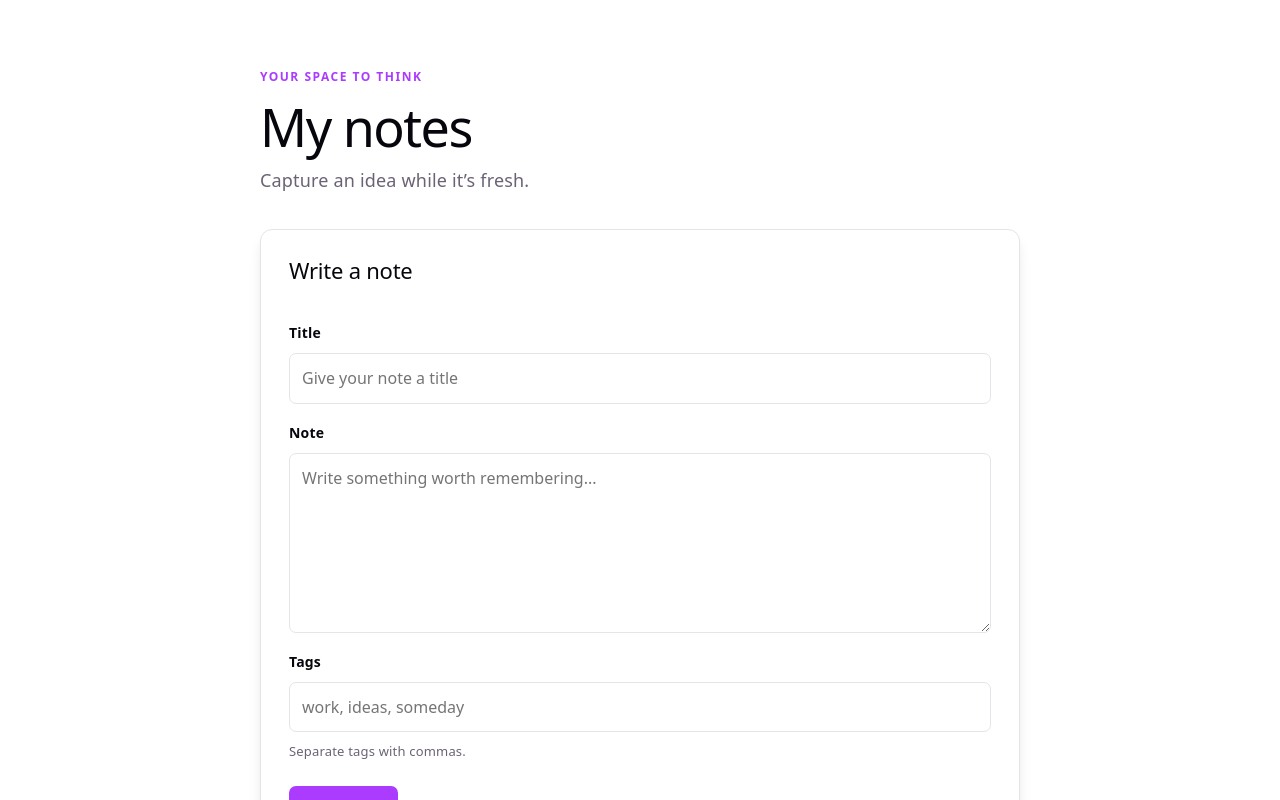
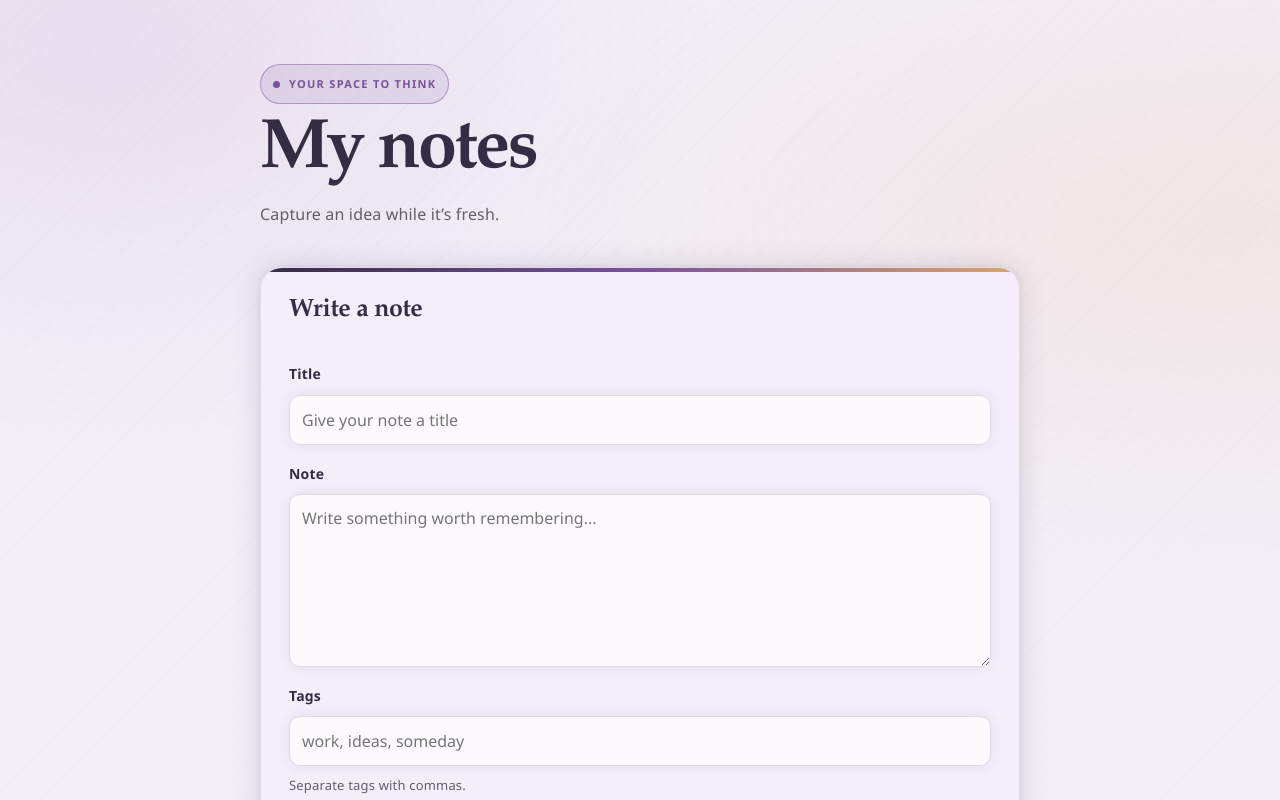
Before and after one commit to King-Godskid/my-notepad, a React (Vite) app: page / in a window 1280 px wide. Shown: the top 800 px of the page. Built offline with nearby package versions, Linux system fonts and the light colour scheme.

Commit message:
Update UI

```diff
--- a/src/App.css
+++ b/src/App.css
@@ -5,44 +5,90 @@
 }
 
 .page-header {
-  margin-bottom: 36px;
+  margin-bottom: 40px;
 }
 
 .eyebrow {
-  margin: 0 0 8px;
+  display: inline-flex;
+  align-items: center;
+  gap: 9px;
+  margin: 0 0 12px;
+  border: 1px solid var(--accent-border);
+  border-radius: 999px;
+  padding: 6px 12px;
+  background: var(--accent-bg);
   color: var(--accent);
-  font-size: 12px;
+  font-size: 11px;
   font-weight: 700;
-  letter-spacing: 1.5px;
+  letter-spacing: 1.3px;
+}
+
+.eyebrow::before {
+  width: 7px;
+  height: 7px;
+  border-radius: 50%;
+  background: currentColor;
+  content: '';
 }
 
 .page-header h1 {
   margin: 0;
-  font-size: clamp(36px, 7vw, 52px);
-  letter-spacing: -1.5px;
-  line-height: 1.1;
+  color: var(--text-h);
+  font-size: clamp(46px, 9vw, 70px);
+  font-weight: 700;
+  letter-spacing: -2.4px;
+  line-height: 1.04;
 }
 
 .page-description {
   margin-top: 12px;
+  font-size: 16px;
+  letter-spacing: 0.01em;
 }
 
 .note-composer,
 .note-card {
   border: 1px solid var(--border);
-  border-radius: 12px;
+  border-radius: 22px;
   background: var(--bg);
+  backdrop-filter: blur(12px);
 }
 
 .note-composer {
+  position: relative;
+  overflow: hidden;
   padding: clamp(18px, 4vw, 28px);
-  box-shadow: var(--shadow);
+  background: var(--composer-bg);
+  box-shadow:
+    0 0 30px rgba(58, 42, 75, 0.14),
+    0 0 8px rgba(58, 42, 75, 0.08);
+  transition:
+    transform 180ms ease,
+    border-color 180ms ease,
+    box-shadow 180ms ease;
+}
+
+.note-composer:hover {
+  transform: translateY(-3px);
+  border-color: var(--hover-border);
+  box-shadow: var(--hover-shadow);
+}
+
+.note-composer::before {
+  position: absolute;
+  top: 0;
+  right: 0;
+  left: 0;
+  height: 4px;
+  background: linear-gradient(90deg, var(--text-h), var(--accent), #d7a66f);
+  content: '';
 }
 
 .note-composer h2,
 .notes-list h2 {
   margin: 0;
-  font-size: 22px;
+  font-size: 25px;
+  letter-spacing: -0.4px;
 }
 
 .note-composer form {
@@ -64,23 +110,27 @@
   min-width: 0;
   box-sizing: border-box;
   border: 1px solid var(--border);
-  border-radius: 7px;
+  border-radius: 11px;
   padding: 11px 12px;
-  background: var(--bg);
+  background: var(--field-bg);
   color: var(--text-h);
   font: inherit;
   font-size: 16px;
+  box-shadow: 0 0 12px rgba(58, 42, 75, 0.09);
 }
 
 .note-composer textarea {
   min-height: 148px;
   resize: vertical;
+  font-family: var(--sans);
+  line-height: 1.55;
 }
 
 .note-composer input:focus,
 .note-composer textarea:focus {
   border-color: var(--accent);
   outline: 2px solid var(--accent-bg);
+  box-shadow: 0 0 16px var(--accent-bg);
 }
 
 .field-hint {
@@ -98,19 +148,21 @@
   align-self: flex-start;
   margin-top: 22px;
   border: 0;
-  border-radius: 7px;
+  border-radius: 12px;
   min-height: 44px;
   padding: 11px 18px;
-  background: var(--accent);
+  background: linear-gradient(135deg, var(--text-h), #286157);
   color: white;
   font: inherit;
   font-size: 15px;
   font-weight: 650;
   cursor: pointer;
+  box-shadow: 0 0 16px rgba(52, 45, 67, 0.2);
 }
 
 .note-composer button:hover {
-  filter: brightness(0.94);
+  filter: brightness(1.12);
+  transform: translateY(-1px);
 }
 
 .note-composer button:focus-visible {
@@ -143,17 +195,29 @@
   box-sizing: border-box;
   margin-bottom: 16px;
   border: 1px solid var(--border);
-  border-radius: 7px;
+  border-radius: 12px;
   padding: 11px 12px;
-  background: var(--bg);
+  background: var(--search-bg);
   color: var(--text-h);
   font: inherit;
   font-size: 16px;
+  box-shadow: 0 0 12px rgba(58, 42, 75, 0.09);
+  transition:
+    background-color 180ms ease,
+    border-color 180ms ease,
+    box-shadow 180ms ease;
+}
+
+.note-search:hover {
+  border-color: var(--hover-border);
+  background: var(--composer-bg);
+  box-shadow: var(--hover-shadow);
 }
 
 .note-search:focus {
   border-color: var(--accent);
   outline: 2px solid var(--accent-bg);
+  box-shadow: 0 0 16px var(--accent-bg);
 }
 
 .note-count {
@@ -174,6 +238,7 @@
   border-radius: 10px;
   padding: clamp(16px, 4vw, 22px);
   text-align: center;
+  box-shadow: 0 0 18px rgba(58, 42, 75, 0.08);
 }
 
 .notes-list > ul {
@@ -186,13 +251,27 @@
 
 .note-card {
   padding: clamp(16px, 4vw, 20px);
+  box-shadow: var(--shadow);
+  transition:
+    transform 180ms ease,
+    border-color 180ms ease,
+    box-shadow 180ms ease;
+}
+
+.note-card:hover {
+  transform: translateY(-2px);
+  border-color: var(--hover-border);
+  box-shadow: var(--hover-shadow);
 }
 
 .note-card h3 {
   min-width: 0;
   margin: 0;
   color: var(--text-h);
-  font-size: 18px;
+  font-family: var(--heading);
+  font-size: 21px;
+  font-weight: 600;
+  letter-spacing: -0.2px;
   overflow-wrap: anywhere;
 }
 
@@ -210,15 +289,16 @@
   min-height: 40px;
   padding: 6px 10px;
   background: var(--bg);
-  color: #b42318;
+  color: var(--danger);
   font: inherit;
   font-size: 13px;
   font-weight: 650;
   cursor: pointer;
+  box-shadow: 0 0 10px rgba(58, 42, 75, 0.08);
 }
 
 .delete-note-button:hover {
-  background: rgba(180, 35, 24, 0.08);
+  background: var(--accent-bg);
 }
 
 .delete-note-button:focus-visible {
@@ -230,6 +310,7 @@
   min-width: 0;
   margin-top: 10px;
   overflow-wrap: anywhere;
+  line-height: 1.7;
 }
 
 .markdown-content > :first-child {
@@ -251,6 +332,7 @@
   font-size: 1.15em;
   font-weight: 650;
   letter-spacing: normal;
+  font-family: var(--heading);
 }
 
 .markdown-content p,
@@ -305,6 +387,20 @@
   font-weight: 650;
 }
 
+@media (prefers-reduced-motion: reduce) {
+  .note-card,
+  .note-composer,
+  .note-search {
+    transition: none;
+  }
+
+  .note-card:hover,
+  .note-composer:hover,
+  .note-composer button:hover {
+    transform: none;
+  }
+}
+
 @media (max-width: 520px) {
   .notes-app {
     padding-top: 32px;
--- a/src/index.css
+++ b/src/index.css
@@ -1,25 +1,49 @@
 :root {
-  --text: #6b6375;
-  --text-h: #08060d;
-  --bg: #fff;
-  --border: #e5e4e7;
-  --code-bg: #f4f3ec;
-  --accent: #aa3bff;
-  --accent-bg: rgba(170, 59, 255, 0.1);
-  --accent-border: rgba(170, 59, 255, 0.5);
-  --social-bg: rgba(244, 243, 236, 0.5);
+  --text: #625e6b;
+  --text-h: #342d43;
+  --bg: rgba(255, 253, 255, 0.96);
+  --composer-bg: rgba(244, 237, 250, 0.96);
+  --search-bg: rgba(250, 246, 253, 0.98);
+  --field-bg: rgba(255, 253, 255, 0.82);
+  --page-bg: #f2eff6;
+  --wash-one: rgba(191, 157, 213, 0.2);
+  --wash-two: rgba(233, 185, 157, 0.18);
+  --border: #e0d9e8;
+  --code-bg: #ebe6f0;
+  --accent: #795399;
+  --accent-bg: rgba(121, 83, 153, 0.12);
+  --accent-border: rgba(121, 83, 153, 0.48);
+  --hover-border: rgba(121, 83, 153, 0.72);
+  --hover-shadow:
+    0 0 38px rgba(90, 54, 123, 0.27),
+    0 0 12px rgba(90, 54, 123, 0.16);
+  --social-bg: rgba(235, 230, 240, 0.7);
+  --danger: #a74b59;
   --shadow:
-    rgba(0, 0, 0, 0.1) 0 10px 15px -3px, rgba(0, 0, 0, 0.05) 0 4px 6px -2px;
+    0 0 30px rgba(58, 42, 75, 0.12),
+    0 0 8px rgba(58, 42, 75, 0.07);
 
-  --sans: system-ui, 'Segoe UI', Roboto, sans-serif;
-  --heading: system-ui, 'Segoe UI', Roboto, sans-serif;
+  --sans: 'Avenir Next', 'Segoe UI', Roboto, sans-serif;
+  --heading: 'Baskerville', 'Iowan Old Style', 'Palatino Linotype', Georgia, serif;
   --mono: ui-monospace, Consolas, monospace;
 
   font: 18px/145% var(--sans);
   letter-spacing: 0.18px;
   color-scheme: light dark;
   color: var(--text);
-  background: var(--bg);
+  background-color: var(--page-bg);
+  background-image:
+    radial-gradient(ellipse at 8% 6%, var(--wash-one), transparent 34rem),
+    radial-gradient(ellipse at 96% 28%, var(--wash-two), transparent 40rem),
+    repeating-linear-gradient(
+      135deg,
+      transparent 0,
+      transparent 10px,
+      rgba(80, 75, 58, 0.018) 10px,
+      rgba(80, 75, 58, 0.018) 11px
+    ),
+    linear-gradient(135deg, var(--page-bg), var(--page-bg));
+  background-attachment: fixed;
   font-synthesis: none;
   text-rendering: optimizeLegibility;
   -webkit-font-smoothing: antialiased;
@@ -32,17 +56,29 @@
 
 @media (prefers-color-scheme: dark) {
   :root {
-    --text: #9ca3af;
-    --text-h: #f3f4f6;
-    --bg: #16171d;
-    --border: #2e303a;
-    --code-bg: #1f2028;
-    --accent: #c084fc;
-    --accent-bg: rgba(192, 132, 252, 0.15);
-    --accent-border: rgba(192, 132, 252, 0.5);
-    --social-bg: rgba(47, 48, 58, 0.5);
+    --text: #c7c0d0;
+    --text-h: #f4eff9;
+    --bg: rgba(43, 38, 51, 0.96);
+    --composer-bg: rgba(58, 48, 69, 0.98);
+    --search-bg: rgba(51, 45, 61, 0.98);
+    --field-bg: rgba(43, 38, 51, 0.86);
+    --page-bg: #24212c;
+    --wash-one: rgba(139, 102, 166, 0.2);
+    --wash-two: rgba(174, 119, 96, 0.15);
+    --border: #4a4355;
+    --code-bg: #36313f;
+    --accent: #c6a0df;
+    --accent-bg: rgba(198, 160, 223, 0.15);
+    --accent-border: rgba(198, 160, 223, 0.55);
+    --hover-border: rgba(198, 160, 223, 0.8);
+    --hover-shadow:
+      0 0 38px rgba(174, 129, 207, 0.25),
+      0 0 12px rgba(174, 129, 207, 0.14);
+    --social-bg: rgba(54, 49, 63, 0.75);
+    --danger: #e49aa2;
     --shadow:
-      rgba(0, 0, 0, 0.4) 0 10px 15px -3px, rgba(0, 0, 0, 0.25) 0 4px 6px -2px;
+      0 0 30px rgba(0, 0, 0, 0.32),
+      0 0 8px rgba(0, 0, 0, 0.2);
   }
 
   #social .button-icon {
@@ -64,7 +100,7 @@ body {
 h1,
 h2 {
   font-family: var(--heading);
-  font-weight: 500;
+  font-weight: 700;
   color: var(--text-h);
 }
 
```
